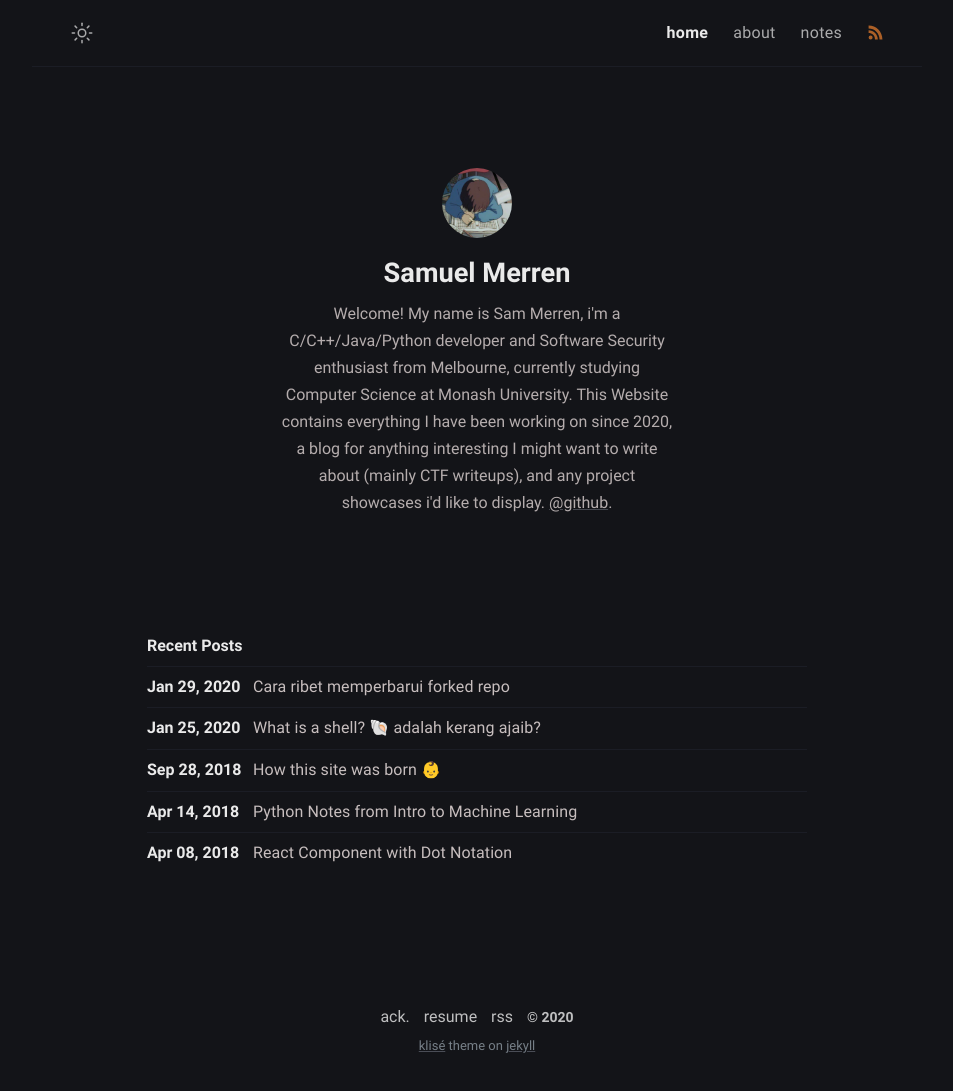
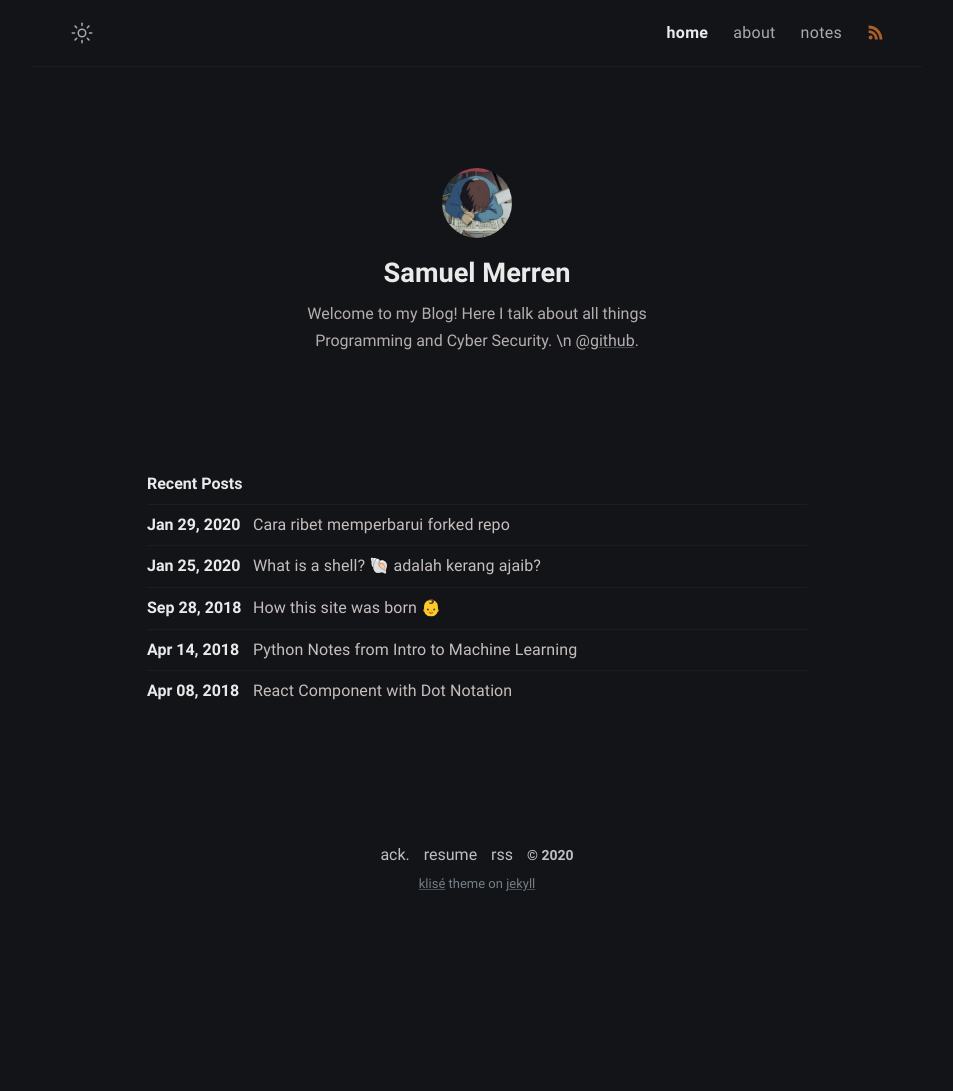
Before and after one commit to CasparovJR/CasparovJR.github.io, a Jekyll site: the page built from index.md, in a window 1280 px wide. Shown: the whole page, without its empty margins (163-1116 px from the left). Built offline with Jekyll 4.4.1, drawn with Linux system fonts in a browser that asks for light colours; after the commit the page ends 929 px from its top, so only the background shows below that.

Commit message:
Edited _config.yml

```diff
--- a/_config.yml
+++ b/_config.yml
@@ -13,11 +13,8 @@ mode: dark # default theme "dark" | "light"
 author:
   name: Samuel Merren
   bio: >-
-    Welcome! My name is Sam Merren, i'm a C/C++/Java/Python developer and Software
-    Security enthusiast from Melbourne, currently studying Computer Science at Monash University.
-    This Website contains everything I have been working on since 2020, a blog for anything
-    interesting I might want to write about (mainly CTF writeups), and any project showcases i'd
-    like to display. <a href="https://github.com/CasparovJR" target="_blank" rel="noopener">@github</a>.
+    Welcome to my Blog! Here I talk about all things Programming and Cyber Security. \n
+    <a href="https://github.com/CasparovJR" target="_blank" rel="noopener">@github</a>.
   username: username
   email: your-email@email.com
   avatar: /assets/img/avatar.jpg
```
